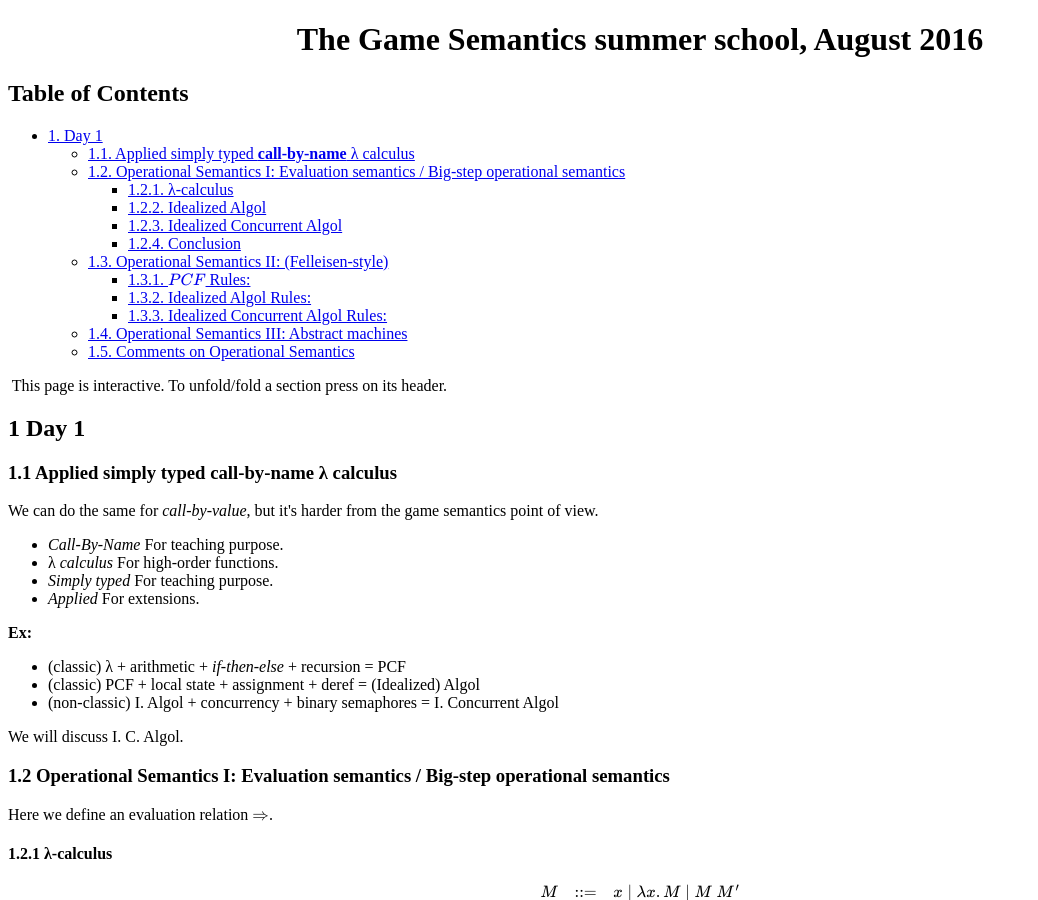
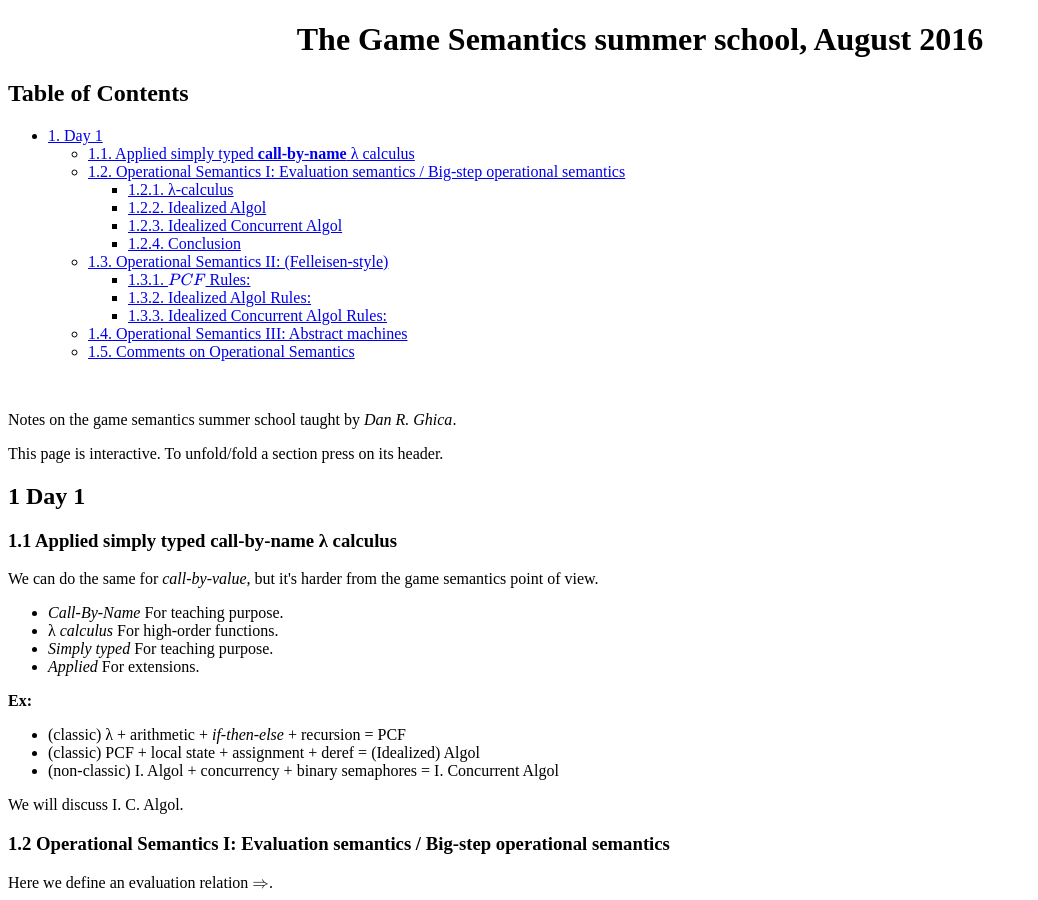
Before and after one commit to anlun/anlun.github.io, a Jekyll site: the page gameSemantics.html, which Jekyll copies as it is, in a window 1280 px wide and 900 px high. Shown: the whole window, without its empty margins (0-1038 px from the left). Built offline with Jekyll 4.4.1, drawn with Linux system fonts in a browser that asks for light colours; formulas are drawn with MathJax 3.

Commit message:
Working on lecture notes.

```diff
--- a/gameSemantics.html
+++ b/gameSemantics.html
@@ -4,7 +4,7 @@
 <html xmlns="http://www.w3.org/1999/xhtml" lang="en" xml:lang="en">
 <head>
 <title>The Game Semantics summer school, August 2016</title>
-<!-- 2016-08-22 Mon 14:02 -->
+<!-- 2016-08-22 Mon 15:24 -->
 <meta  http-equiv="Content-Type" content="text/html;charset=utf-8" />
 <meta  name="generator" content="Org-mode" />
 <style type="text/css">
@@ -253,6 +253,10 @@
   \newcommand\fail{😒}
 \)
 
+<p>
+Notes on the game semantics summer school taught by <i>Dan R. Ghica</i>.
+</p>
+
 This page is interactive. To unfold/fold a section press on its header.
 
 <div id="outline-container-sec-1" class="outline-2">
@@ -324,7 +328,7 @@
 
 
 <div class="figure">
-<p><img src="./lecture 1_1.jpg" alt="lecture 1_1.jpg" width="300px" />
+<p><img src="./images/lecture 1_1.jpg" alt="lecture 1_1.jpg" width="300px" />
 </p>
 </div>
 
@@ -342,7 +346,7 @@
 
 
 <div class="figure">
-<p><img src="./lecture 1_2.jpg" alt="lecture 1_2.jpg" width="300px" />
+<p><img src="./images/lecture 1_2.jpg" alt="lecture 1_2.jpg" width="300px" />
 </p>
 </div>
 
@@ -351,7 +355,7 @@
 </p>
 
 <div class="figure">
-<p><img src="./lecture 1_3.jpg" alt="lecture 1_3.jpg" width="200px" />
+<p><img src="./images/lecture 1_3.jpg" alt="lecture 1_3.jpg" width="200px" />
 </p>
 </div>
 
@@ -412,7 +416,7 @@
 
 
 <div class="figure">
-<p><img src="./lecture 1_4.jpg" alt="lecture 1_4.jpg" width="400px" />
+<p><img src="./images/lecture 1_4.jpg" alt="lecture 1_4.jpg" width="400px" />
 </p>
 </div>
 
@@ -432,7 +436,7 @@
 
 
 <div class="figure">
-<p><img src="./lecture 1_5.jpg" alt="lecture 1_5.jpg" width="200px" />
+<p><img src="./images/lecture 1_5.jpg" alt="lecture 1_5.jpg" width="200px" />
 </p>
 </div>
 
```
Also changed, not shown: gameSemantics.org (+7 -5 lines).
